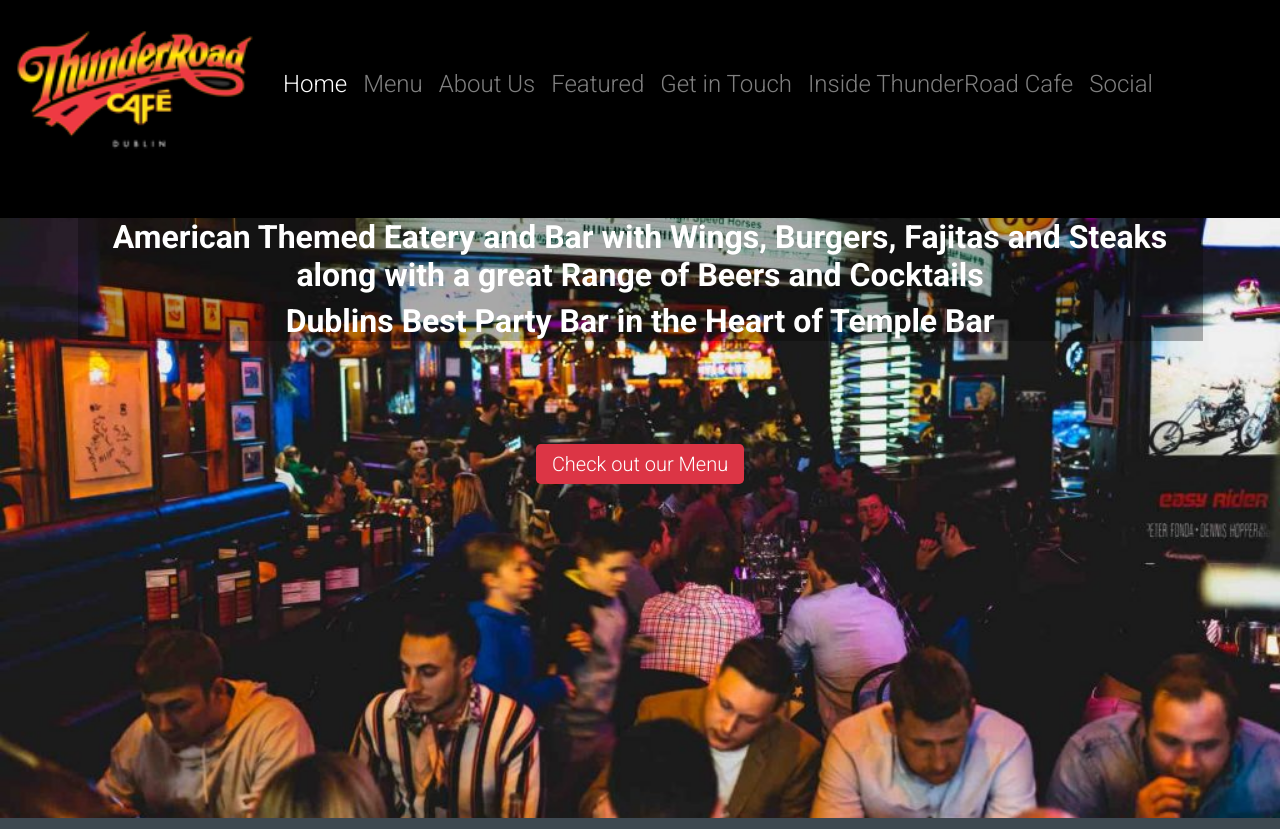
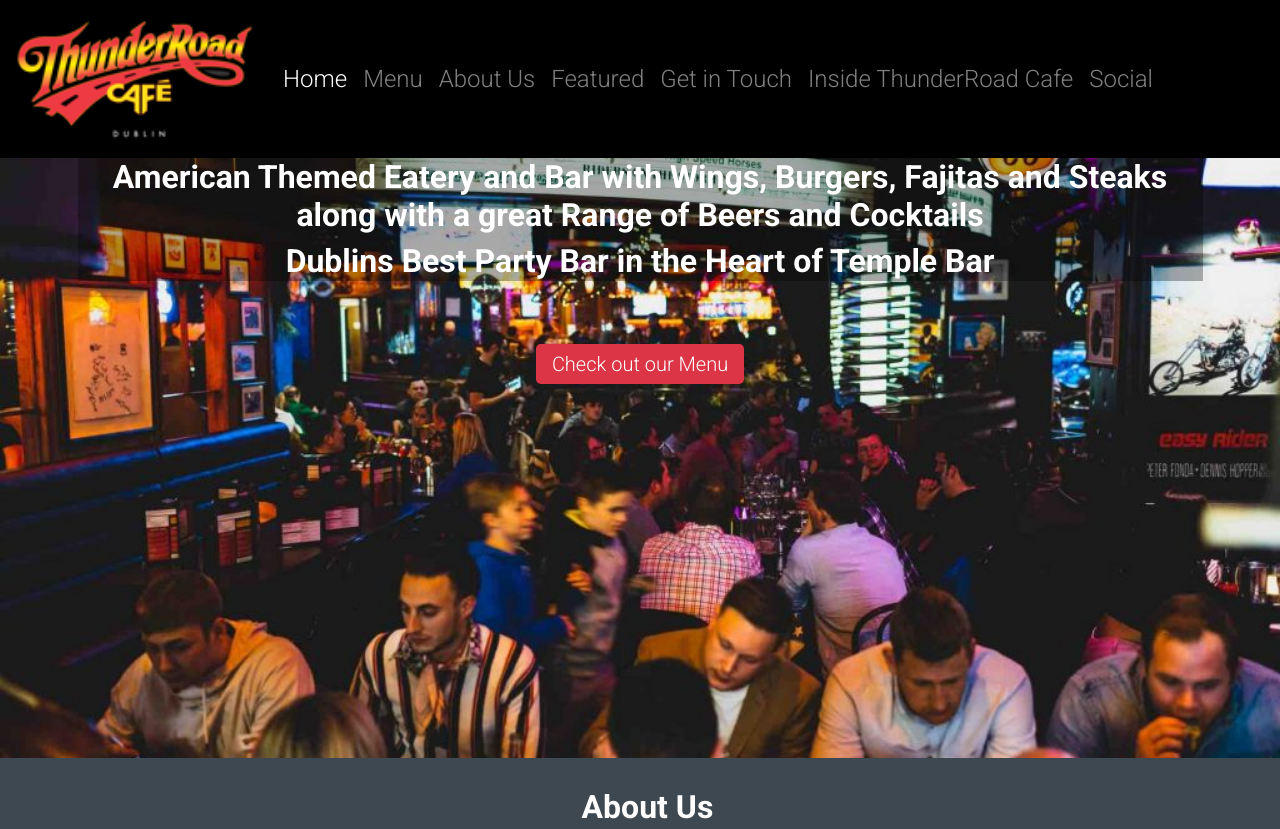
Before and after one commit to pcumiskeyboomerang/CIRESTAURANTPROJECT, a plain HTML site: page index.html in a window 1280 px wide. Shown: the top 829 px of the page. Drawn offline with nearby package versions, Linux system fonts and the light colour scheme; a script that the page names is missing.

Commit message:
adjusted herobox top margin

```diff
--- a/assets/style.css
+++ b/assets/style.css
@@ -13,9 +13,9 @@
 
     font-family: Roboto, sans-serif;
     font-weight: 300;
-    margin: 0px;
+
     padding: 0;
-
+    margin: 0;
 
 
 }
@@ -49,9 +49,10 @@
 
     width: 250px;
     height: auto;
-    padding-top: 10px;
+    padding-top: 0px;
     padding-left: 0;
     padding-right: 0;
+  ;
 
 
 }
@@ -137,8 +138,10 @@
 .herobox {
 
     background-image: url(../assets/images/trheroimage.jpg);
+    padding-top: 0px;
+    margin-top: -50px;
 
-
+    padding-bottom: 20px;
     min-height: 600px;
     transition: all .5s ease-in-out;
     -moz-transition: all .5s ease-in-out;
@@ -149,7 +152,7 @@
       background-position: center;
       background-repeat: no-repeat;
       background-size: cover;
-      padding-bottom: 20px;
+     x;
 }
 
 
@@ -648,7 +651,17 @@
 @media screen and (max-width: 800px) {
 
 
+  .logo  {
 
+    width: 250px;
+    height: auto;
+    padding-top: 10px;
+    padding-left: 0;
+    padding-right: 0;
+
+
+}
+  }
 
 .headlinelocation  {
      display: none;
--- a/index.html
+++ b/index.html
@@ -32,7 +32,7 @@
 
               <div class="collapse navbar-collapse" id="navbarSupportedContent">
 
-                    <ul class="navbar-nav mr-auto">
+                    <ul class="navbar-nav mr-auto  py-">
                       <li class="nav-item active">
                         <a class="nav-link" href="#">Home <span class="sr-only">(current)</span></a>
                       </li>
```
